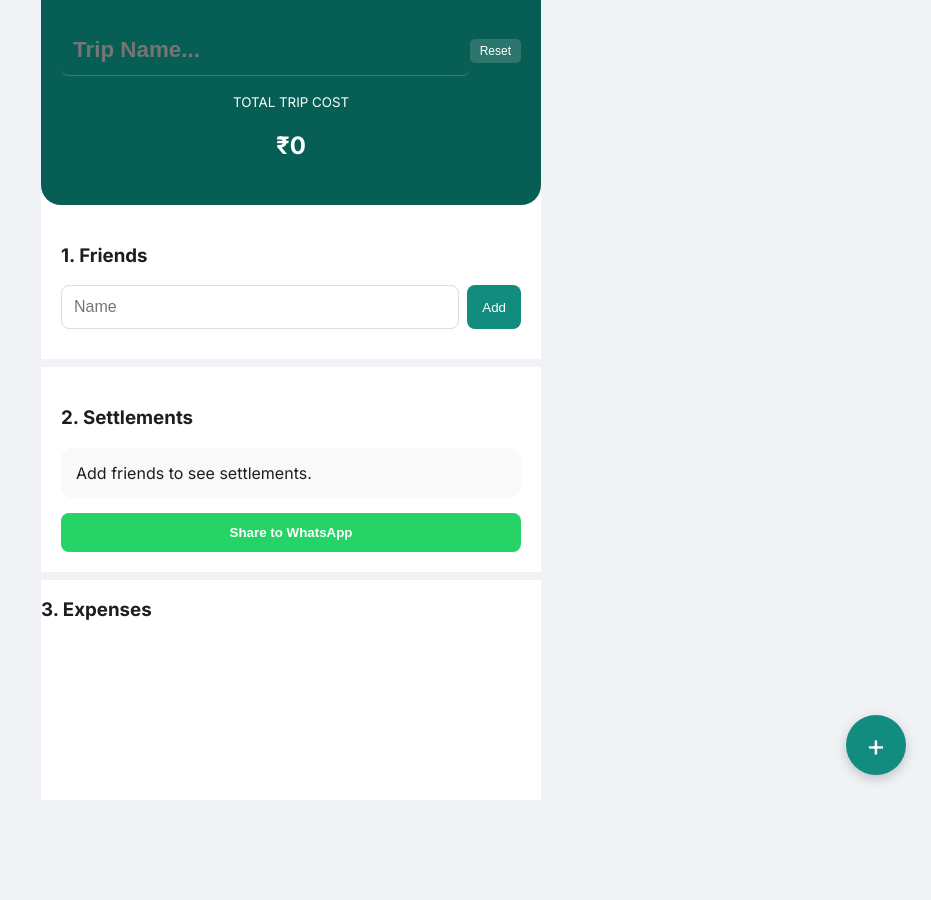
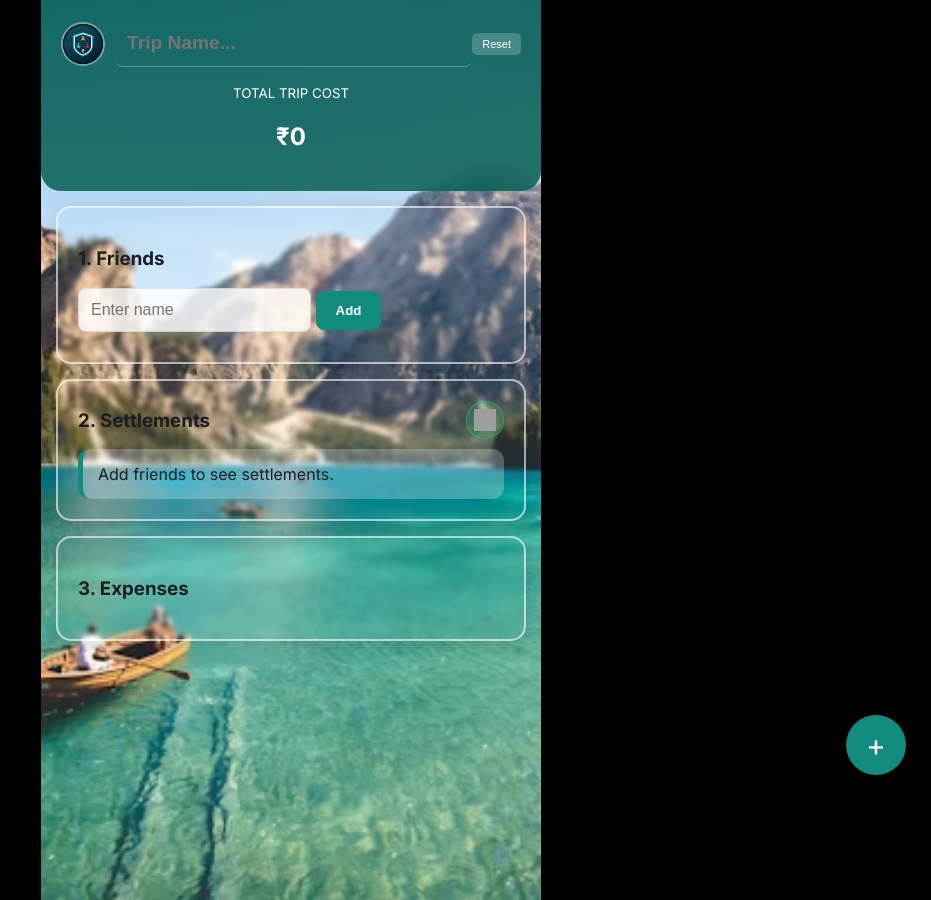
Before and after one commit to srivishnucharan/tripsplit-india, a plain HTML site: page index.html in a window 1280 px wide. Shown: the whole page, without its empty margins (349-1280 px from the left). Before the commit the page ends 800 px from the top, so only its background shows below. Drawn offline with Linux system fonts and the light colour scheme; grey boxes are pictures that could not be loaded.

Commit message:
Add files via upload

```diff
--- a/index.html
+++ b/index.html
@@ -13,7 +13,10 @@
     <div class="app-container">
         <header>
             <div class="header-top">
+                <div class="brand-container">
+                    <img src="logo.png" alt="Logo" class="app-logo">
                     <input type="text" id="trip-name-input" oninput="saveTripName()" placeholder="Trip Name..." class="trip-name-field">
+                </div>
                 <button class="reset-btn" onclick="clearTrip()">Reset</button>
             </div>
             <div class="balance-card">
@@ -25,18 +28,22 @@
         <section class="section">
             <h3>1. Friends</h3>
             <div class="input-group">
-                <input type="text" id="friend-name" placeholder="Name">
+                <input type="text" id="friend-name" placeholder="Enter name">
                 <button class="add-btn" onclick="addFriend()">Add</button>
             </div>
             <div id="friends-tags" class="tags-container"></div>
         </section>
 
         <section class="section">
+          <div class="section-header">
             <h3>2. Settlements</h3>
+            <button class="whatsapp-icon-btn" onclick="shareSettlements()" title="Share to WhatsApp">
+             <img src="https://upload.wikimedia.org/wikipedia/commons/6/6b/WhatsApp.svg" alt="WA">
+            </button>
+          </div>
          <div id="settlement-area" class="settlement-box">
           <p class="empty-msg">Add friends and expenses to see results.</p>
          </div>
-            <button class="share-btn" onclick="shareSettlements()">Share to WhatsApp</button>
        </section>
 
         <main id="expense-list" class="expense-section">
@@ -55,7 +62,7 @@
                     <option value="🏨 Stay">Stay</option>
                     <option value="🎟️ Other">Other</option>
                 </select>
-		<input type="text" id="desc" placeholder="Description (e.g. Lunch)">
+                <input type="text" id="desc" placeholder="What was it for?">
                 <input type="number" id="amount" placeholder="Amount (₹)">
                 <select id="payer-select">
                     <option value="" disabled selected>Who paid?</option>
--- a/mainfest.json
+++ b/mainfest.json
@@ -7,7 +7,7 @@
   "theme_color": "#075e54",
   "icons": [
     {
-      "src": "https://cdn-icons-png.flaticon.com/512/2454/2454282.png",
+      "src": "logo.png",
       "sizes": "512x512",
       "type": "image/png"
     }
--- a/script.js
+++ b/script.js
@@ -21,7 +21,7 @@ function saveData() {
 }
 
 function clearTrip() {
-    if (confirm("Reset everything? This cannot be undone.")) {
+    if (confirm("Reset everything? All trip data will be erased.")) {
         localStorage.clear();
         location.reload();
     }
@@ -108,7 +108,7 @@ function renderExpenses() {
         total += exp.amount;
         list.innerHTML += `
             <div class="expense-card">
-                <div><strong>${exp.desc}</strong> <small>${exp.category}</small><br><small>Paid by ${exp.payer}</small></div>
+                <div><strong>${exp.desc}</strong> <small style="color:#888">${exp.category}</small><br><small>Paid by ${exp.payer}</small></div>
                 <div class="expense-actions">
                     <b>₹${exp.amount}</b>
                     <span class="edit-icon" onclick="toggleModal(${exp.id})">✎</span>
@@ -153,6 +153,9 @@ function shareSettlements() {
     const cards = document.querySelectorAll('.settle-card');
     let msg = `📊 *Settlement: ${name}*\n\n`;
     cards.forEach(c => msg += `• ${c.innerText}\n`);
-    if (navigator.share) navigator.share({ title: name, text: msg });
-    else window.open(`https://wa.me/?text=${encodeURIComponent(msg)}`);
+    if (navigator.share) {
+        navigator.share({ title: name, text: msg });
+    } else {
+        window.open(`https://wa.me/?text=${encodeURIComponent(msg)}`);
+    }
 }
--- a/style.css
+++ b/style.css
@@ -1,55 +1,126 @@
 :root {
     --primary: #075e54;
     --accent: #128c7e;
-    --bg: #f0f2f5;
     --white: #ffffff;
     --text: #1c1e21;
 }
 
-* { box-sizing: border-box; }
-body { font-family: 'Inter', sans-serif; background-color: #f0f2f5; margin: 0; color: var(--text); }
+body {
+    font-family: 'Inter', sans-serif;
+    margin: 0;
+    background-color: #000;
+    display: flex;
+    justify-content: center;
+    color: var(--text);
+}
 
-.app-container { max-width: 500px; margin: 0 auto; background: var(--white); min-height: 100vh; padding-bottom: 100px; position: relative; }
+.app-container {
+    width: 100%;
+    max-width: 500px;
+    min-height: 100vh;
+    position: relative;
+    background: url('bg.jpg') no-repeat center center fixed;
+    background-size: cover;
+    padding-bottom: 100px;
+    box-shadow: 0 0 40px rgba(0,0,0,0.5);
+}
 
-header { background: var(--primary); color: white; padding: 25px 20px; border-radius: 0 0 20px 20px; }
+header {
+    background: rgba(7, 94, 84, 0.85);
+    color: white;
+    padding: 20px;
+    border-radius: 0 0 20px 20px;
+    backdrop-filter: blur(10px);
+    -webkit-backdrop-filter: blur(10px);
+    margin-bottom: 5px;
+}
+
 .header-top { display: flex; justify-content: space-between; align-items: center; }
+.brand-container { display: flex; align-items: center; gap: 10px; flex: 1; }
+.app-logo { width: 40px; height: 40px; border-radius: 50%; border: 2px solid rgba(255,255,255,0.4); object-fit: cover; }
 
 .trip-name-field {
-    background: transparent; border: none; color: white; font-size: 1.4rem; font-weight: 700;
-    width: 70%; outline: none; border-bottom: 1px solid rgba(255,255,255,0.2);
+    background: transparent; border: none; color: white; font-size: 1.2rem; font-weight: 700;
+    width: 100%; outline: none; border-bottom: 1px solid rgba(255,255,255,0.3);
 }
 
 .balance-card { text-align: center; margin-top: 15px; }
-.section { padding: 20px; border-bottom: 8px solid var(--bg); }
-.tags-container { display: flex; flex-wrap: wrap; gap: 8px; margin-top: 10px; }
-.tag { background: #e7f3f0; color: var(--primary); padding: 6px 14px; border-radius: 20px; font-weight: 600; font-size: 13px; }
 
-.input-group { display: flex; gap: 8px; }
-input, select { flex: 1; padding: 12px; border: 1px solid #ddd; border-radius: 8px; font-size: 16px; }
-
-.add-btn { background: var(--accent); color: white; border: none; border-radius: 8px; padding: 0 15px; cursor: pointer; }
-.reset-btn { background: rgba(255,255,255,0.15); color: white; border: none; border-radius: 5px; padding: 5px 10px; font-size: 12px; cursor: pointer; }
-
-.settlement-box { background: #f9f9f9; padding: 15px; border-radius: 12px; margin-bottom: 15px; }
-.settle-card { font-size: 14px; margin-bottom: 8px; }
-
-.share-btn {
-    background: #25d366; color: white; width: 100%; border: none; padding: 12px;
-    border-radius: 8px; font-weight: 700; cursor: pointer;
+/* Section Header for WhatsApp Alignment */
+.section-header {
+    display: flex;
+    justify-content: space-between;
+    align-items: center;
+    margin-bottom: 10px;
 }
 
-.expense-card { display: flex; justify-content: space-between; padding: 15px; border-bottom: 1px solid #eee; }
+.section-header h3 { margin: 0; }
+
+/* WhatsApp Icon Button Styling */
+.whatsapp-icon-btn {
+    background: rgba(37, 211, 102, 0.2);
+    border: 1px solid rgba(37, 211, 102, 0.5);
+    border-radius: 50%;
+    width: 38px;
+    height: 38px;
+    display: flex;
+    align-items: center;
+    justify-content: center;
+    cursor: pointer;
+    transition: transform 0.2s;
+}
+
+.whatsapp-icon-btn:active { transform: scale(0.9); }
+.whatsapp-icon-btn img { width: 22px; height: 22px; }
+
+/* Content Cards */
+.section, .expense-section {
+    margin: 15px;
+    padding: 20px;
+    background: transparent;
+    backdrop-filter: blur(2px);
+    -webkit-backdrop-filter: blur(2px);
+    border-radius: 15px;
+    border: 2px solid rgba(255, 255, 255, 0.6);
+    box-shadow: 0 4px 20px rgba(0, 0, 0, 0.15);
+}
+
+.tags-container { display: flex; flex-wrap: wrap; gap: 8px; margin-top: 10px; }
+.tag { background: var(--primary); color: white; padding: 6px 14px; border-radius: 20px; font-weight: 600; font-size: 12px; }
+
+input, select {
+    flex: 1;
+    padding: 12px;
+    border: 1px solid rgba(0, 0, 0, 0.1);
+    border-radius: 8px;
+    font-size: 16px;
+    background: rgba(255, 255, 255, 0.8);
+}
+
+.add-btn { background: var(--accent); color: white; border: none; border-radius: 8px; padding: 12px 20px; cursor: pointer; font-weight: 600; }
+.reset-btn { background: rgba(255,255,255,0.2); color: white; border: none; border-radius: 5px; padding: 5px 10px; font-size: 11px; cursor: pointer; }
+
+.settlement-box {
+    background: rgba(255, 255, 255, 0.25);
+    padding: 15px;
+    border-radius: 12px;
+    border-left: 5px solid var(--accent);
+}
+
+.settle-card { font-size: 14px; margin-bottom: 8px; padding-bottom: 5px; border-bottom: 1px solid rgba(0,0,0,0.1); font-weight: 700; }
+
+.expense-card { display: flex; justify-content: space-between; padding: 12px 0; border-bottom: 1px solid rgba(255,255,255,0.4); }
 .expense-actions { display: flex; align-items: center; gap: 15px; }
-.delete-icon { color: #e74c3c; cursor: pointer; font-size: 18px; }
-.edit-icon { cursor: pointer; font-size: 18px; }
+.delete-icon { color: #d93025; cursor: pointer; font-size: 18px; }
+.edit-icon { cursor: pointer; font-size: 18px; color: var(--accent); }
 
 .fab {
     position: fixed; bottom: 25px; right: 25px; background: var(--accent); color: white;
     width: 60px; height: 60px; border-radius: 50%; display: flex; align-items: center;
-    justify-content: center; font-size: 30px; box-shadow: 0 4px 12px rgba(0,0,0,0.2); z-index: 10;
+    justify-content: center; font-size: 30px; box-shadow: 0 4px 15px rgba(0,0,0,0.4); z-index: 10;
 }
 
-.modal { display: none; position: fixed; top: 0; left: 0; width: 100%; height: 100%; background: rgba(0,0,0,0.6); z-index: 100; }
+.modal { display: none; position: fixed; top: 0; left: 0; width: 100%; height: 100%; background: rgba(0,0,0,0.85); z-index: 100; }
 .modal-content { background: white; margin: 20% auto; padding: 25px; width: 85%; border-radius: 15px; }
 .modal-btns { display: flex; gap: 10px; margin-top: 15px; }
 .primary-btn { background: var(--accent); color: white; flex: 1; padding: 12px; border: none; border-radius: 8px; font-weight: 600; }
```
Also changed, not shown: bg.jpg (added), logo.png (added). Lines whose indentation alone changed are shown as unchanged.
